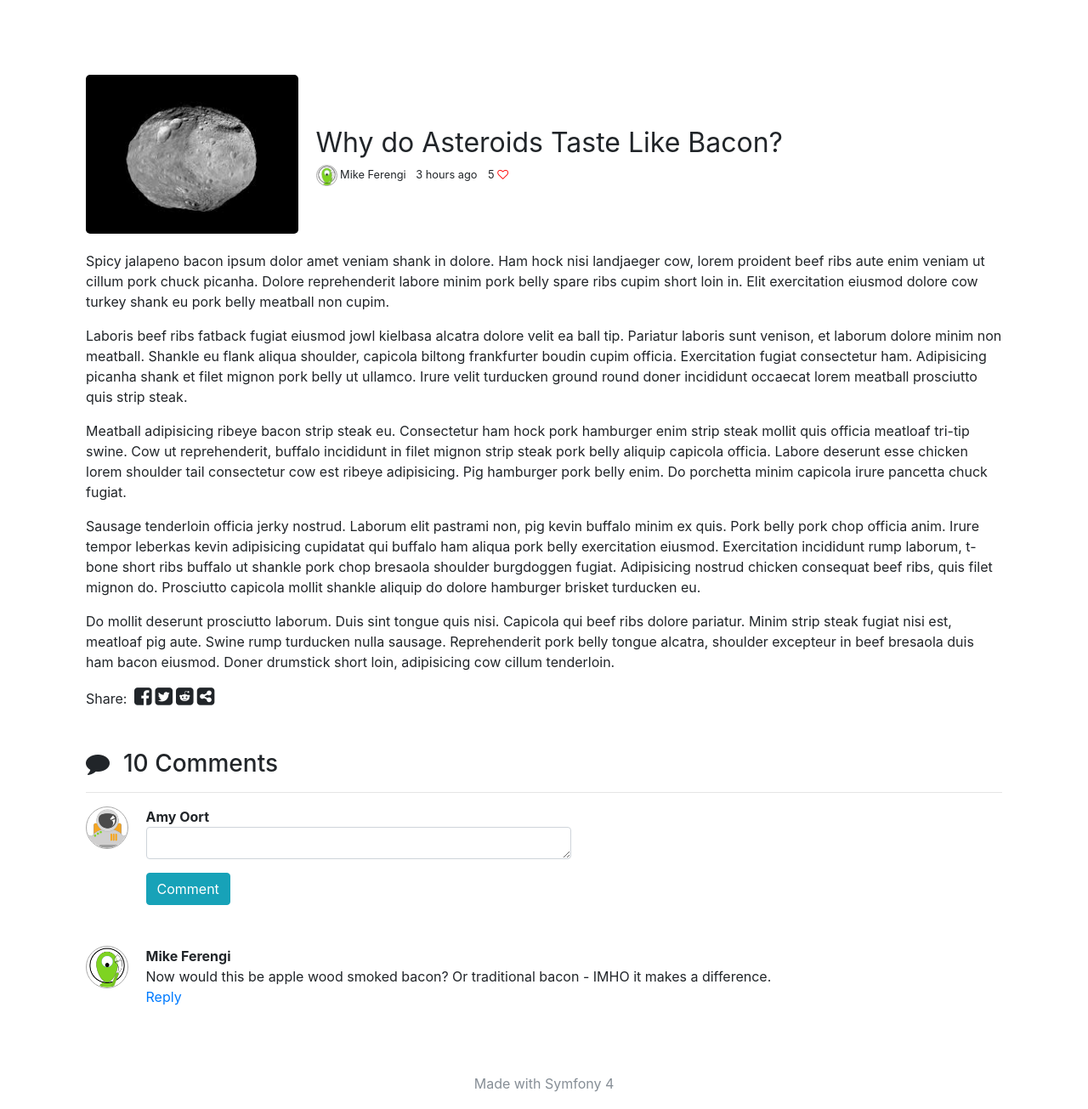
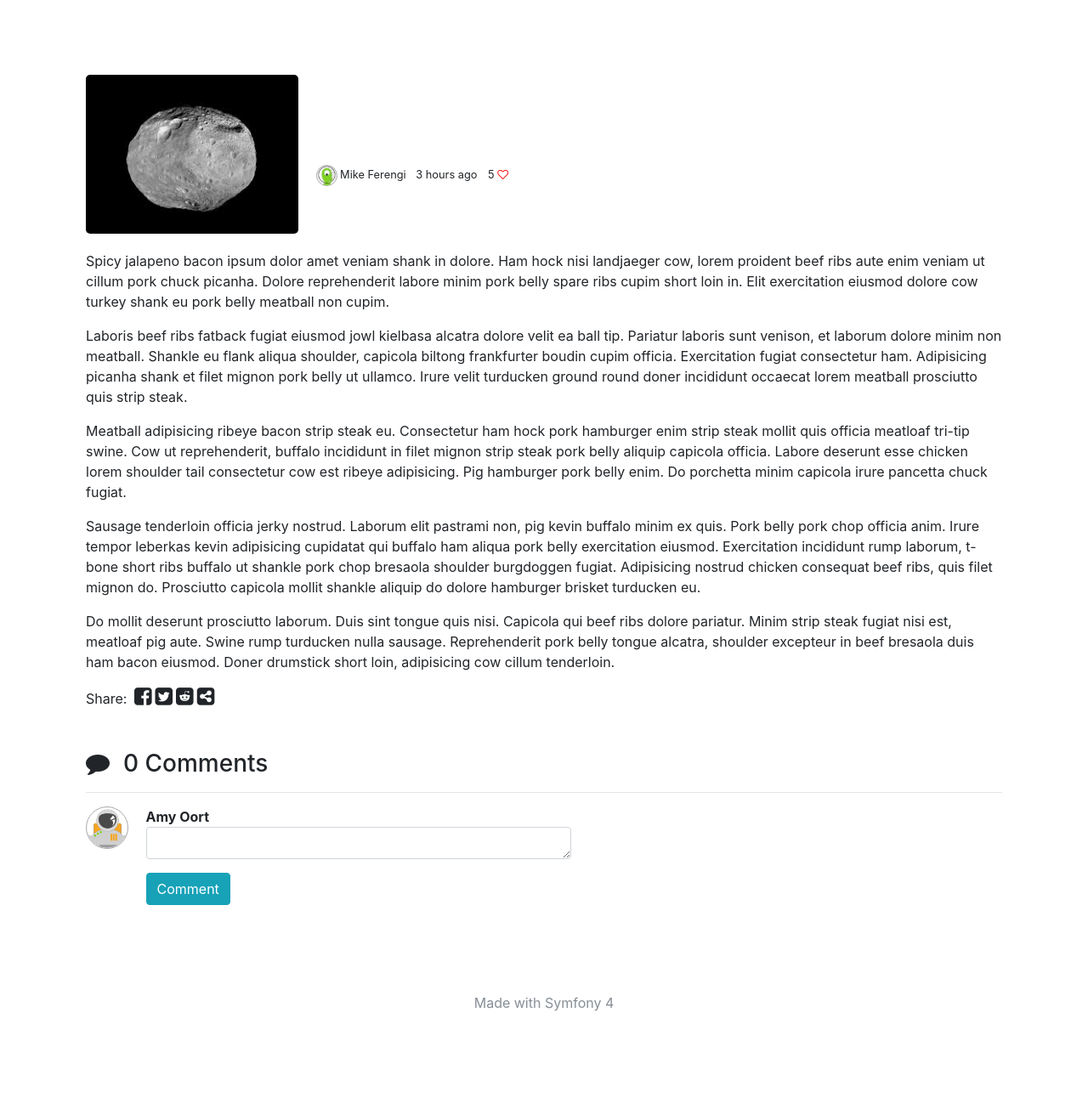
Before and after one commit to mikhawa/api_project_sym, a Symfony app: template templates/news/news.html.twig in a window 1280 px wide. Shown: the part 82-1387 px from the top of the page at 85% size. After the commit the page ends 1272 px from the top, so only its background shows below. Run offline with Twig, Linux system fonts and the light colour scheme; the template is opened without the code that fills it, so the values that code supplies are empty; some libraries are stand-ins or nearby versions.

Commit message:
mise à jour du contrôleur

```diff
--- a/templates/news/news.html.twig
+++ b/templates/news/news.html.twig
@@ -10,7 +10,7 @@
                     <div class="col-sm-12">
                         <img class="show-article-img" src="{{ asset('images/asteroid.jpeg') }}">
                         <div class="show-article-title-container d-inline-block pl-3 align-middle">
-                            <span class="show-article-title ">Why do Asteroids Taste Like Bacon?</span>
+                            <span class="show-article-title ">{{ title }}</span>
                             <br>
                             <span class="align-left article-details"><img class="article-author-img rounded-circle" src="{{ asset('images/alien-profile.png') }}"> Mike Ferengi </span>
                             <span class="pl-2 article-details"> 3 hours ago</span>
@@ -58,7 +58,7 @@
                 </div>
                 <div class="row">
                     <div class="col-sm-12">
-                        <h3><i class="pr-3 fa fa-comment"></i>10 Comments</h3>
+                        <h3><i class="pr-3 fa fa-comment"></i>{{ comments|length }} Comments</h3>
                         <hr>
 
                         <div class="row mb-5">
@@ -76,13 +76,15 @@
 
                         <div class="row">
                             <div class="col-sm-12">
-                                <img class="comment-img rounded-circle" src="{{ asset('images/alien-profile.png') }}">
-                                <div class="comment-container d-inline-block pl-3 align-top">
-                                    <span class="commenter-name">Mike Ferengi</span>
-                                    <br>
-                                    <span class="comment"> Now would this be apple wood smoked bacon? Or traditional bacon - IMHO it makes a difference.</span>
-                                    <p><a href="#">Reply</a></p>
-                                </div>
+                                {% for comment in comments %}
+                                    <div class="row">
+                                        <div class="col-sm-12">
+                                            <div class="comment-container d-inline-block pl-3 align-top">
+                                                <span class="comment"> {{ comment }}</span>
+                                            </div>
+                                        </div>
+                                    </div>
+                                {% endfor %}
                             </div>
                         </div>
 
@@ -93,6 +95,5 @@
     </div>
 </div>
 
-<h1>{{ texte }}</h1>
 
 {% endblock %}
```
Also changed, not shown: src/Controller/ArticleController.php (+7 -3 lines), README.md.
